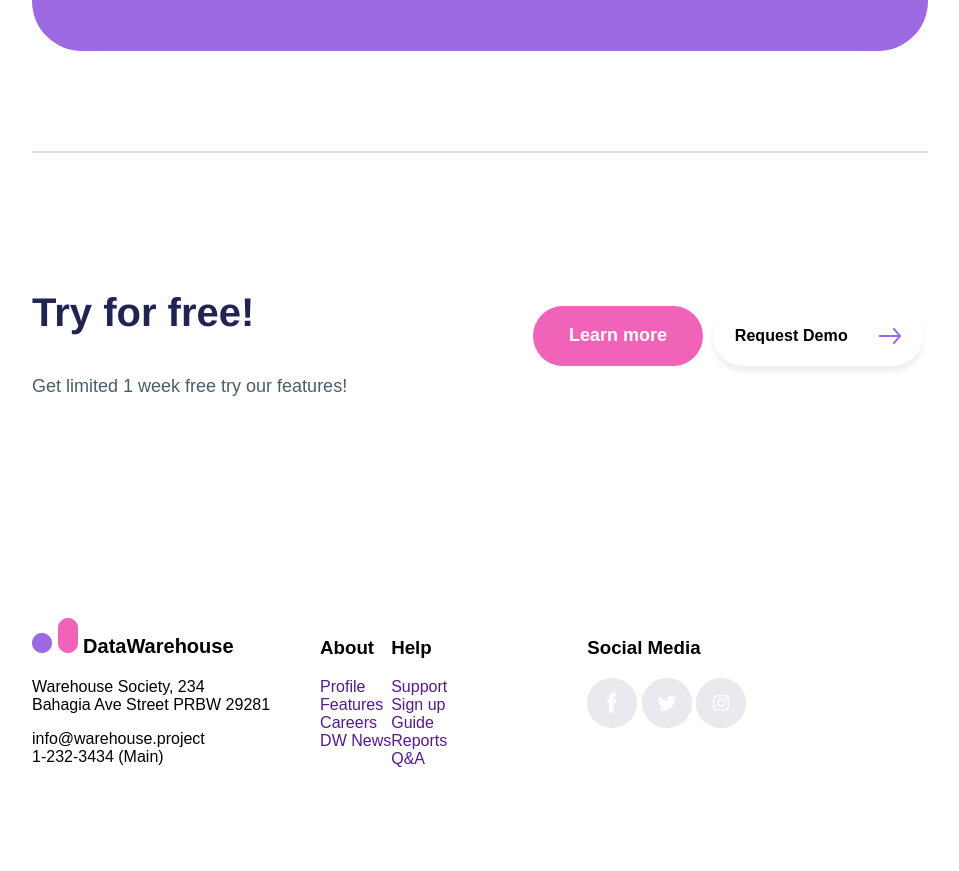
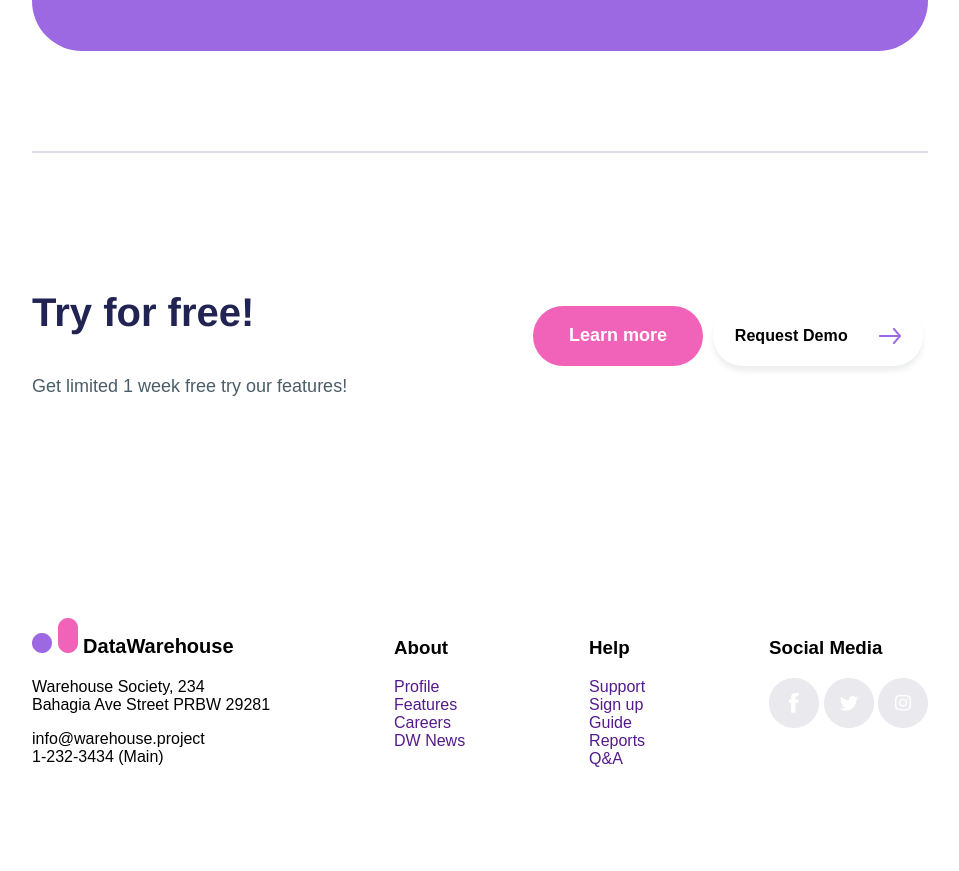
Before and after one commit to calistamayer/click-up, a website: page index.html in a window 1280 px wide. Shown: the part 3705-4576 px from the top of the page, without its empty margins (168-1127 px from the left). Drawn offline with nearby package versions, Linux system fonts and the light colour scheme; a web font is replaced by a local one.

Commit message:
footer align

```diff
--- a/assets/css/styles.css
+++ b/assets/css/styles.css
@@ -308,15 +308,12 @@ body {
 .footer {
     display: flex;
     padding: 100px 0;
+    justify-content: space-between;
 }
 .footer__logo {
     font-weight: 800;
     font-size: 20px;
     line-height: 160%;
-}
-.footer__nav {
-    display: flex;
-    margin: 0px 140px 0px 50px;
 }
 .footer__link {
     display: block;
--- a/index.html
+++ b/index.html
@@ -211,7 +211,6 @@
                 1-232-3434 (Main)
             </span>
         </div>
-        <div class="footer__nav">
             <div>
                 <h3>About</h3>
                 <a href="" class="link footer__link">Profile</a>
@@ -227,7 +226,6 @@
                 <a href="" class="link footer__link">Reports</a>
                 <a href="" class="link footer__link">Q&A</a>
             </div>
-        </div>
         <div>
             <h3>Social Media</h3>
             <a href="" class="link">
```
